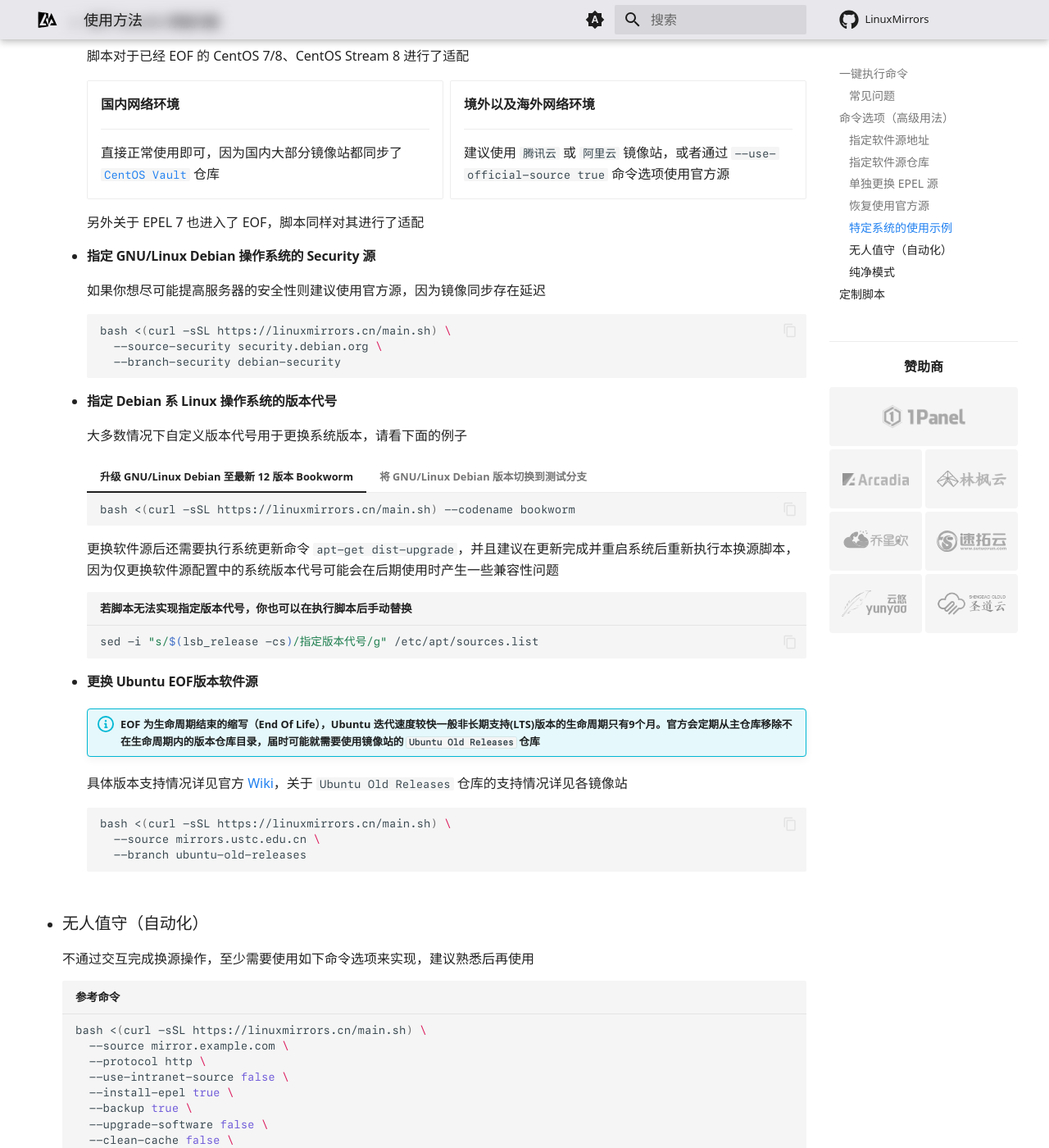
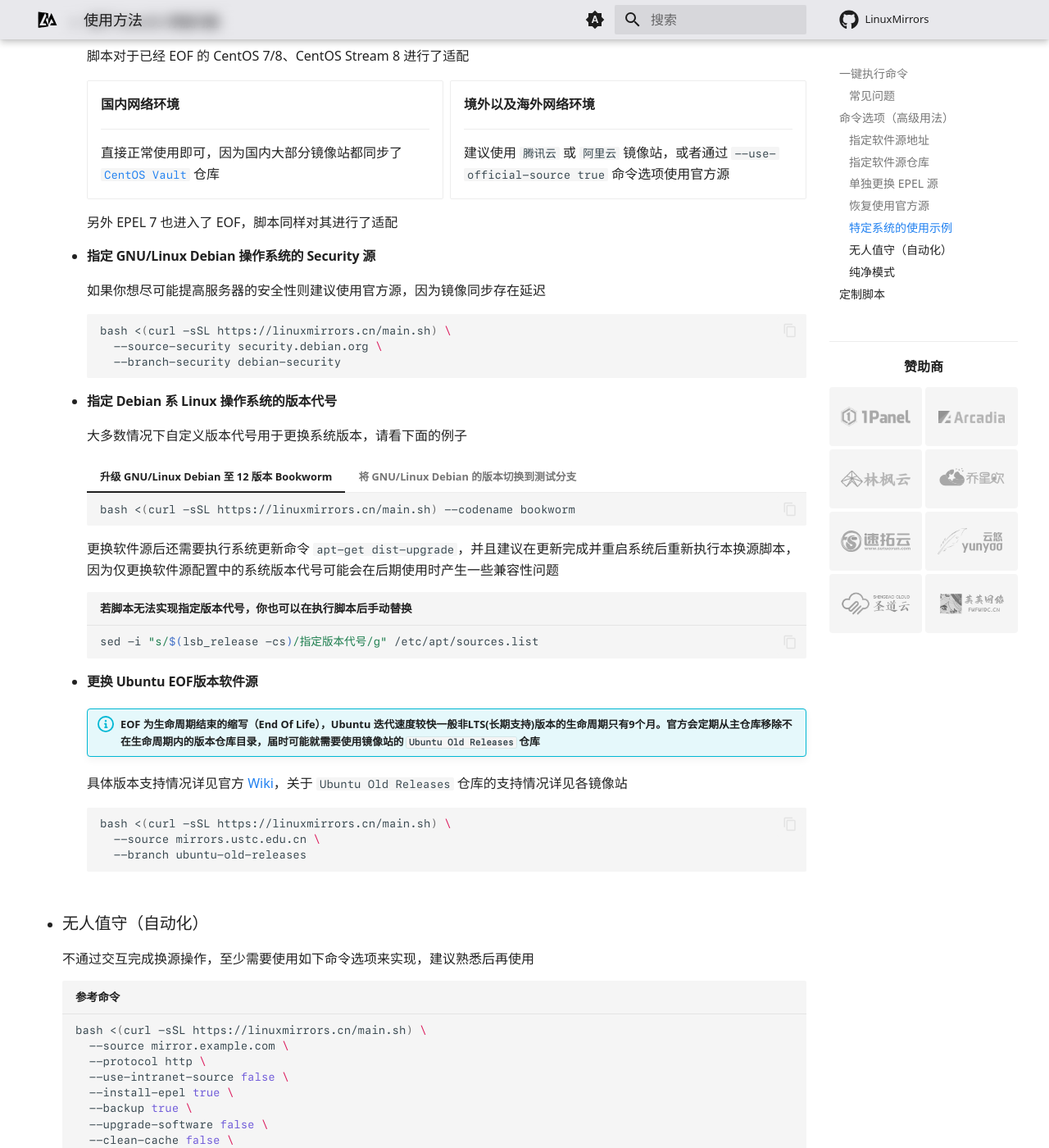
Before and after one commit to SuperManito/LinuxMirrors, an MkDocs documentation site: the page built from docs/use/index.md, in a window 1280 px wide and 1400 px high, scrolled down 6500 px. Shown: the whole window at 82% size. Built offline with MkDocs 1.6.1 and Material for MkDocs 9.7.7, drawn with Linux system fonts in a browser that asks for light colours; a script that is not in the unit is left out; comment, search, counter and statistics services are not loaded.

Commit message:
更新文档

````diff
--- a/docs/sponsor/main.html
+++ b/docs/sponsor/main.html
@@ -28,5 +28,8 @@
       <img src="/assets/images/sponsor/shengdaoyun-light.png#only-light" alt="圣道云" />
       <img src="/assets/images/sponsor/shengdaoyun-dark.png#only-dark" alt="圣道云" />
     </a>
+    <a class="sponsor-item sponsor-flex-item" target="_blank" href="https://fufuidc.com" title="芙芙云 - 助力低价极速上云">
+      <img src="/assets/images/sponsor/fufuyun.png" alt="芙芙云" />
+    </a>
   </div>
 </div>
--- a/docs/theme/partials/toc.html
+++ b/docs/theme/partials/toc.html
@@ -14,7 +14,7 @@
         <strong>赞助商</strong>
       </div>
       <div class="sponsor-wrapper sponsor-flex-wrapper-toc">
-        <a class="sponsor-item sponsor-item-toc sponsor-item-toc-full-row sponsor-item-toc-lighter" target="_blank" href="https://1panel.cn" title="新一代的 Linux 服务器运维管理面板">
+        <a class="sponsor-item sponsor-item-toc sponsor-item-toc-lighter" target="_blank" href="https://1panel.cn" title="新一代的 Linux 服务器运维管理面板">
           <img src="/assets/images/sponsor/1panel.png" alt="1Panel" />
         </a>
         <a class="sponsor-item sponsor-item-toc sponsor-item-toc-darker" target="_blank" href="https://arcadia.cool" title="一站式代码运维平台">
@@ -39,6 +39,9 @@
           <img src="/assets/images/sponsor/shengdaoyun-light.png#only-light" alt="圣道云" style="filter: grayscale(1) invert(0.4)" />
           <img src="/assets/images/sponsor/shengdaoyun-dark.png#only-dark" alt="圣道云" style="filter: grayscale(1) brightness(0.8)" />
         </a>
+        <a class="sponsor-item sponsor-item-toc" target="_blank" href="https://fufuidc.com" title="芙芙云 - 助力低价极速上云">
+          <img src="/assets/images/sponsor/fufuyun.png" alt="芙芙云" style="filter: grayscale(1) brightness(0.8)" />
+        </a>
         <!-- <a class="sponsor-item sponsor-item-toc sponsor-item-toc-darker" target="_blank" title="成为赞助商" href="/sponsor/">
           <span style="font-size: 0.6rem; opacity: 0.5">
             <strong>成为赞助商</strong>
--- a/docs/use/index.md
+++ b/docs/use/index.md
@@ -545,7 +545,7 @@ $ bash <(curl -sSL https://linuxmirrors.cn/main.sh) --help
 
     > 部分系统会同时配置多个仓库的软件源，具体详见命令选项
 
-    > 由于软件源仓库作用在软件源地址上因此也可以使用多级路径，例如 `--branch "linux/debian"` -> `https://mirrors.example.com/linux/debian`，
+    > 由于软件源仓库作用在软件源地址上因此也可以使用多级路径，例如 `--branch "linux/debian"` -> `https://mirrors.example.com/linux/debian`
 
 - ### 单独更换 EPEL 源
 
@@ -590,7 +590,7 @@ $ bash <(curl -sSL https://linuxmirrors.cn/main.sh) --help
 
         </div>
 
-        另外关于 EPEL 7 也进入了 EOF，脚本同样对其进行了适配
+        另外 EPEL 7 也进入了 EOF，脚本同样对其进行了适配
 
     - #### 指定 GNU/Linux Debian 操作系统的 Security 源
 
@@ -606,13 +606,13 @@ $ bash <(curl -sSL https://linuxmirrors.cn/main.sh) --help
 
         大多数情况下自定义版本代号用于更换系统版本，请看下面的例子
 
-        === "升级 GNU/Linux Debian 至最新 12 版本 Bookworm"
+        === "升级 GNU/Linux Debian 至 12 版本 Bookworm"
 
             ``` bash
             bash <(curl -sSL https://linuxmirrors.cn/main.sh) --codename bookworm
             ```
 
-        === "将 GNU/Linux Debian 版本切换到测试分支"
+        === "将 GNU/Linux Debian 的版本切换到测试分支"
 
             ``` bash
             bash <(curl -sSL https://linuxmirrors.cn/main.sh) --codename testing
@@ -626,7 +626,7 @@ $ bash <(curl -sSL https://linuxmirrors.cn/main.sh) --help
 
     - #### 更换 Ubuntu EOF版本软件源
 
-        !!! info "EOF 为生命周期结束的缩写（End Of Life），Ubuntu 迭代速度较快一般非长期支持(LTS)版本的生命周期只有9个月。官方会定期从主仓库移除不在生命周期内的版本仓库目录，届时可能就需要使用镜像站的 `Ubuntu Old Releases` 仓库"
+        !!! info "EOF 为生命周期结束的缩写（End Of Life），Ubuntu 迭代速度较快一般非LTS(长期支持)版本的生命周期只有9个月。官方会定期从主仓库移除不在生命周期内的版本仓库目录，届时可能就需要使用镜像站的 `Ubuntu Old Releases` 仓库"
 
         具体版本支持情况详见官方 [Wiki](https://wiki.ubuntu.com/Releases)，关于 `Ubuntu Old Releases` 仓库的支持情况详见各镜像站
 
````
Also changed, not shown: docs/assets/images/sponsor/fufuyun.png (added).
